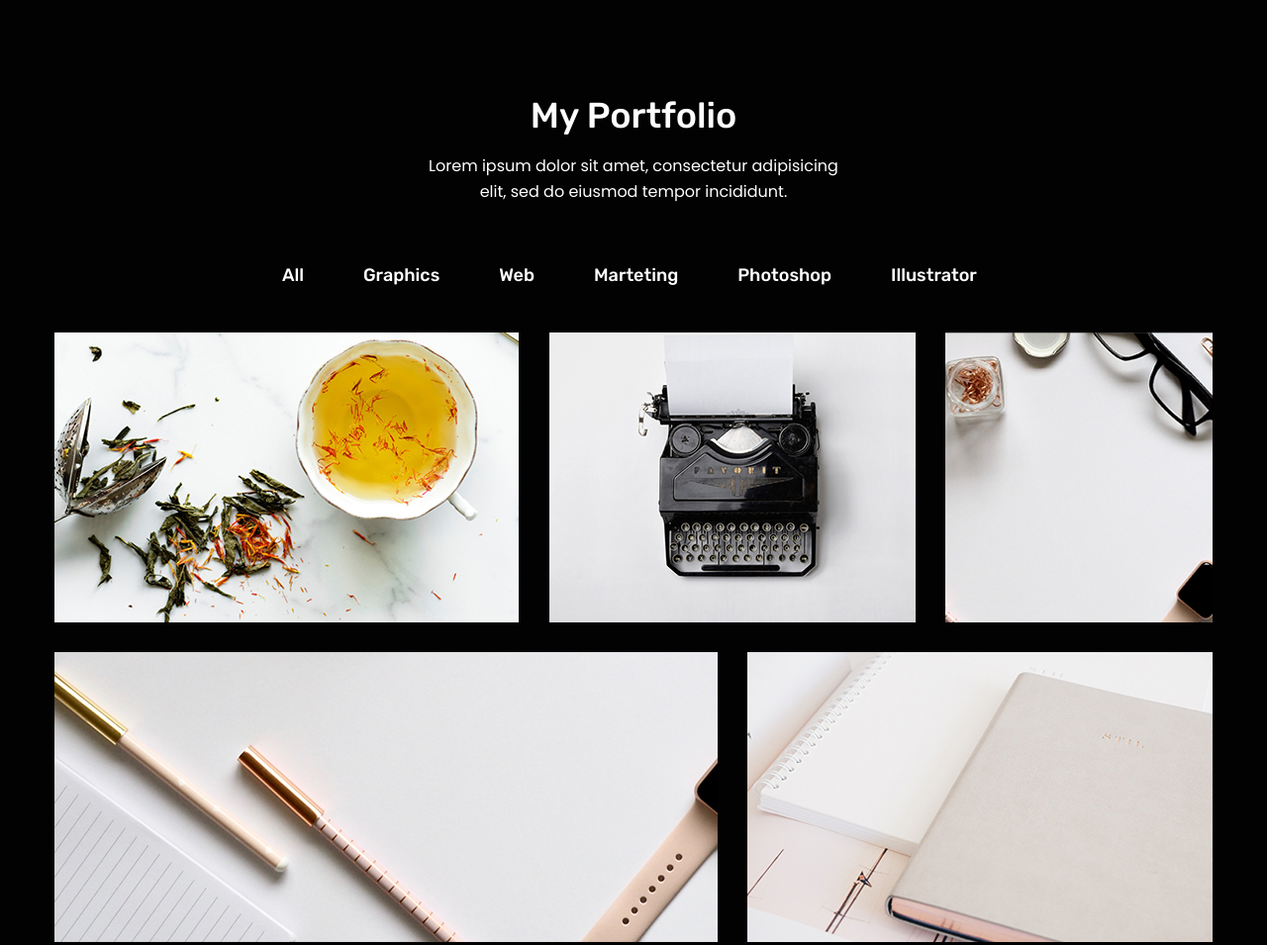
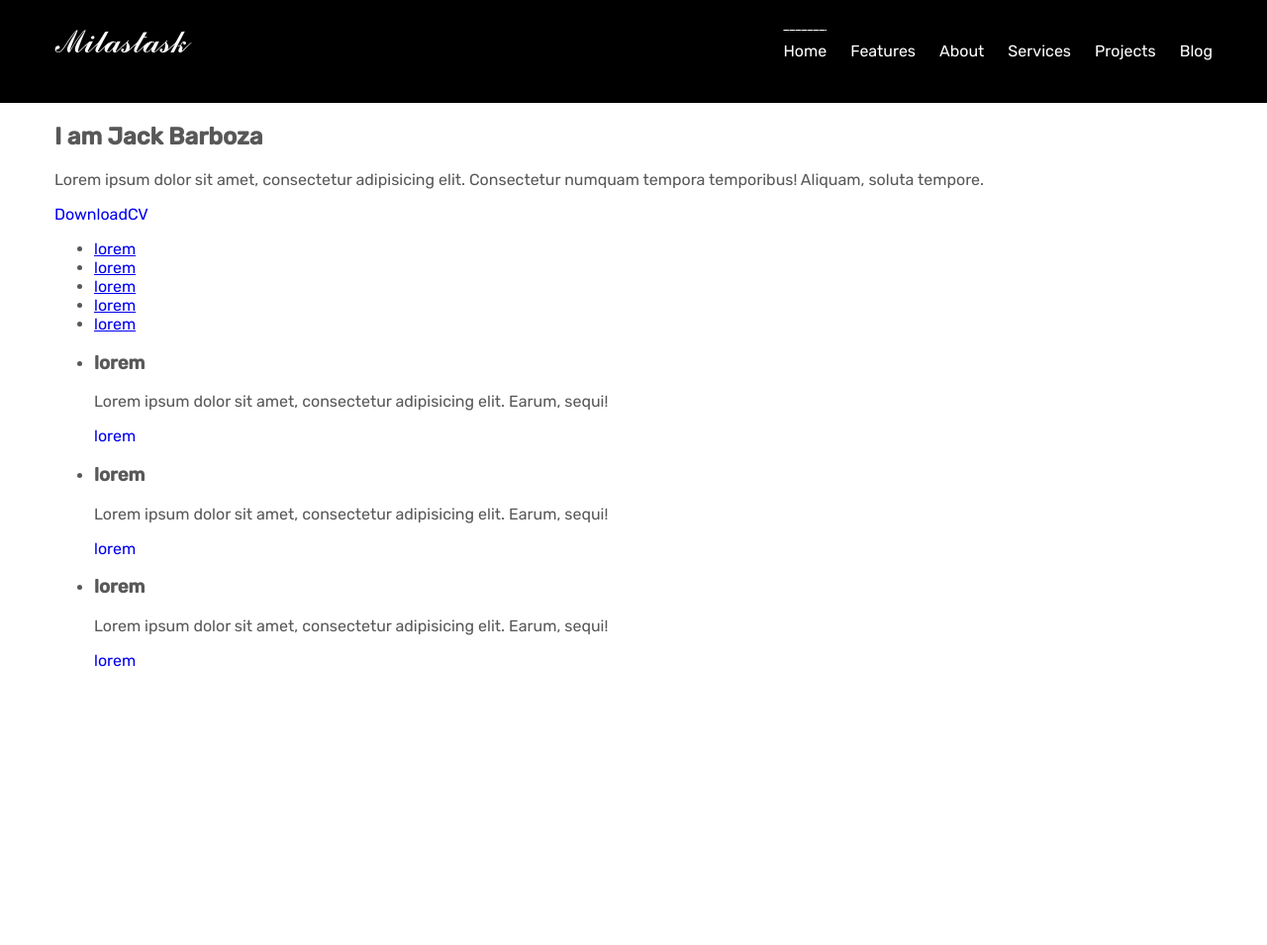
Before and after one commit to madekot/milastask, a plain HTML site: page source/index.html in a window 1280 px wide. Shown: the whole page at 99% size. After the commit the page ends 800 px from the top, so only its background shows below. Drawn offline with Linux system fonts and the light colour scheme.

Commit message:
Начал верстку блока

```diff
--- a/source/index.html
+++ b/source/index.html
@@ -9,54 +9,72 @@
 </head>
 <body>
 <div class="page">
-    <div class="portfolio__wrapper">
-        <section class="page__portfolio portfolio page__inner">
-            <div class="portfolio__title-box">
-                <h2 class="portfolio__title">My Portfolio</h2>
-                <p class="portfolio__title-description">Lorem ipsum dolor sit amet, consectetur adipisicing<br> elit,
-                    sed do eiusmod tempor incididunt.</p>
+    <div class="page__header-wrapper">
+        <header class="page__header header page__inner">
+            <nav class="header__navigation navigation">
+                <div class="navigation__logo logo">
+                    <a href="#" class="logo__link link"><img src="image/header__logo.png" alt="логотип компании" class="logo__image"></a>
+                </div>
+                <div class="header__site-menu">
+                    <ul class="site-menu">
+                        <li class="site-menu__item site-menu__item--active"><a href="#" class="link site-menu__link"><span
+                                class="site-menu__text">Home</span></a></li>
+                        <li class="site-menu__item"><a href="#" class="link site-menu__link"><span
+                                class="site-menu__text">Features</span></a></li>
+                        <li class="site-menu__item"><a href="#" class="link site-menu__link"><span
+                                class="site-menu__text">About</span></a></li>
+                        <li class="site-menu__item"><a href="#" class="link site-menu__link"><span
+                                class="site-menu__text">Services</span></a></li>
+                        <li class="site-menu__item"><a href="#" class="link site-menu__link"><span
+                                class="site-menu__text">Projects</span></a></li>
+                        <li class="site-menu__item"><a href="#" class="link site-menu__link"><span
+                                class="site-menu__text">Blog</span></a></li>
+                    </ul>
+                </div>
+            </nav>
+        </header>
+    </div>
+    <section class="page__banner-wrapper">
+        <div class="page__banner banner page__inner">
+            <div class="banner__text-box">
+                <h2 class="banner__title">I am Jack Barboza</h2>
+                <p class="banner__text">Lorem ipsum dolor sit amet, consectetur adipisicing elit. Consectetur numquam
+                    tempora temporibus! Aliquam, soluta tempore.</p>
+                <a href="#" class="bunner__link link">
+                    <span class="link__text">Download</span>
+                    <span class="link__text">CV</span>
+                </a>
             </div>
-            <div class="portfolio__menu">
-                <ul class="portfolio-menu">
-                    <li class="portfolio-menu__item"><a href="#" class="link portfolio-menu__link">All</a></li>
-                    <li class="portfolio-menu__item"><a href="#" class="link portfolio-menu__link">Graphics</a></li>
-                    <li class="portfolio-menu__item"><a href="#" class="link portfolio-menu__link">Web</a></li>
-                    <li class="portfolio-menu__item"><a href="#" class="link portfolio-menu__link">Marteting</a></li>
-                    <li class="portfolio-menu__item"><a href="#" class="link portfolio-menu__link">Photoshop</a></li>
-                    <li class="portfolio-menu__item"><a href="#" class="link portfolio-menu__link">Illustrator</a></li>
+            <div class="banner__social">
+                <ul class="social">
+                    <li class="social__item"><a href="#" class="social__link social__link--lorem">lorem</a></li>
+                    <li class="social__item"><a href="#" class="social__link social__link--lorem">lorem</a></li>
+                    <li class="social__item"><a href="#" class="social__link social__link--lorem">lorem</a></li>
+                    <li class="social__item"><a href="#" class="social__link social__link--lorem">lorem</a></li>
+                    <li class="social__item"><a href="#" class="social__link social__link--lorem">lorem</a></li>
                 </ul>
             </div>
-            <div class="portfolio__list">
-                <ul class="portfolio-list">
-                    <li class="portfolio-list__item portfolio-list__item--size-medium">
-                        <a href="#" class="link portfolio__link">
-                            <img src="image/portfolio-image-1.jpg" alt="илюстрация работы"
-                                 class="image portfolio-list__image">
-                        </a></li>
-                    <li class="portfolio-list__item portfolio-list__item--size-small">
-                        <a href="#" class="link portfolio__link">
-                            <img src="image/portfolio-image-2.jpg" alt="илюстрация работы"
-                                 class="image portfolio-list__image">
-                        </a></li>
-                    <li class="portfolio-list__item portfolio-list__item--size-tiny">
-                        <a href="#" class="link portfolio__link">
-                            <img src="image/portfolio-image-3.jpg" alt="илюстрация работы"
-                                 class="image portfolio-list__image">
-                        </a></li>
-                    <li class="portfolio-list__item portfolio-list__item--size-big">
-                        <a href="#" class="link portfolio__link">
-                            <img src="image/portfolio-image-4.jpg" alt="илюстрация работы"
-                                 class="image portfolio-list__image">
-                        </a></li>
-                    <li class="portfolio-list__item portfolio-list__item--size-medium">
-                        <a href="#" class="link portfolio__link">
-                            <img src="image/portfolio-image-5.jpg" alt="илюстрация работы"
-                                 class="image portfolio-list__image">
-                        </a></li>
+            <div class="banner__list">
+                <ul class="banner-list">
+                    <li class="banner__item">
+                        <h3 class="banner-list__title">lorem</h3>
+                        <p class="banner-list__text">Lorem ipsum dolor sit amet, consectetur adipisicing elit. Earum,
+                            sequi!</p>
+                        <a href="#" class="link banner-list__link">lorem</a></li>
+                    <li class="banner__item">
+                        <h3 class="banner-list__title">lorem</h3>
+                        <p class="banner-list__text">Lorem ipsum dolor sit amet, consectetur adipisicing elit. Earum,
+                            sequi!</p>
+                        <a href="#" class="link banner-list__link">lorem</a></li>
+                    <li class="banner__item">
+                        <h3 class="banner-list__title">lorem</h3>
+                        <p class="banner-list__text">Lorem ipsum dolor sit amet, consectetur adipisicing elit. Earum,
+                            sequi!</p>
+                        <a href="#" class="link banner-list__link">lorem</a></li>
                 </ul>
             </div>
-        </section>
-    </div>
+        </div>
+    </section>
 </div>
 </body>
 </html>
--- a/source/style.css
+++ b/source/style.css
@@ -14,9 +14,9 @@ body {
     padding-bottom: 119px;
 }
 
-.portfolio__wrapper {
+.page__header-wrapper {
     width: 100%;
-    background-color: rgb(2, 2, 2);
+    background-color: rgb(0, 0, 0);
 }
 
 .page__inner {
@@ -39,131 +39,70 @@ body {
     display: flex;
 }
 
-/*portfolio*/
-.portfolio {
-    display: flex;
-    flex-direction: column;
-    align-items: center;
+.header {
+    font-size: 16px;
+    line-height: 1.25;
     color: rgb(255, 255, 255);
-    background-color: rgb(2, 2, 2);
+    background-color: rgb(0, 0, 0);
 }
 
-.portfolio__title-box {
-    width: 570px;
-    text-align: center;
-    margin-bottom: 13px;
+.navigation {
+    display: flex;
+    flex-wrap: wrap;
 }
 
-.portfolio__title {
-    margin-top: 0;
-    font-size: 36px;
-    line-height: normal;
-    font-weight: 500;
-    margin-bottom: 17px;
+.navigation__logo {
+    width: 170px;
+    margin-right: auto;
 }
 
-.portfolio__title-description {
-    margin-top: 0;
-    font-size: 16px;
-    line-height: 1.625;
-    font-family: 'Poppins', 'Arial', sans-serif;
+/*logo*/
+.logo__link {
+    padding-top: 30px;
+    padding-bottom: 30px;
 }
 
-.portfolio__menu {
-    width: 770px;
-    margin-bottom: 14px;
+.site-menu {
+    margin: 0;
+    padding: 0;
+    list-style: none;
+    display: flex;
+    flex-wrap: wrap;
 }
 
-/*portfolio-list*/
-.portfolio-list__list {
-    list-style: none;
-    margin: 0;
-    padding: 0;
+.header__site-menu {
+    box-sizing: border-box;
+    max-width: 570px;
+    padding-top: 30px;
+    padding-bottom: 30px;
 }
 
-/*.menu*/
-.portfolio-menu {
-    display: flex;
-    flex-wrap: wrap;
-    list-style: none;
-    margin: 0 auto;
-    padding: 0;
+.site-menu__link {
+    font-size: 16px;
+    line-height: 1.25;
+    color: rgb(255, 255, 255);
+    background-color: rgb(0, 0, 0);
+    padding-bottom: 12px;
+    padding-left: 12px;
+    padding-right: 12px;
 }
 
-.portfolio-menu__link {
-    font-weight: 500;
-    color: rgb(255, 255, 255);
-    background-color: rgb(2, 2, 2);
-    font-size: 18px;
-    line-height: 1.444;
-    padding: 30px;
+.site-menu__item:last-child .site-menu__link {
+    padding-right: 0;
 }
 
-.portfolio-menu__link:hover {
-    color: rgb(255, 168, 1);
-}
-
-.portfolio__list {
-    width: 1170px;
-}
-
-/*.portfolio-list*/
-.portfolio-list {
-    display: grid;
-    grid-auto-flow: dense;
-    grid-template-columns: repeat(12, 1fr);
-    grid-auto-rows: minmax(293px, auto);
-    grid-gap: 30px;
-    list-style: none;
-    margin: 0;
-    padding: 0;
-}
-
-.portfolio-list__item {
-    grid-column: auto / span 3;
+.site-menu__item {
     position: relative;
 }
 
-
-.portfolio-list__item:hover::before {
-    content: "";
-    position: absolute;
-    width: auto;
-    height: auto;
-    left: 0;
-    right: 0;
-    top: 0;
-    bottom: 0;
-    background-color: rgba(0, 0, 0, 0.6);
+.site-menu__text {
+    padding-top: 12px;
+    box-sizing: border-box;
 }
 
-.portfolio-list__item:hover::after {
-    content: "";
-    position: absolute;
-    width: calc(100% - 34px);
-    height: calc(100% - 34px);
-    top: 50%;
-    left: 50%;
-    transform: translate(-50%, -50%);
-    outline: 3px solid white;
-    background-color: transparent;
-    background-image: url(image/portfolio__Icon.png);
-    background-repeat: no-repeat;
-    background-position: center center;
+.site-menu__item--active .site-menu__text {
+    background-image: linear-gradient(to right,  #ffffff 5px, transparent 5px, #ffffff 6px, #ffffff 6px);
+    background-size: 6px 1px;
+    background-repeat: repeat-x;
+    background-position: top center;
 }
-
-.portfolio-list__item--size-tiny {
-    grid-column: auto / span 3;
-}
-
-.portfolio-list__item--size-small {
-    grid-column: auto / span 4;
-}
-
-.portfolio-list__item--size-big {
-    grid-column: auto / span 7;
-}
-
-.portfolio-list__item--size-medium {
-    grid-column: auto / span 5;
-}
```
Also changed, not shown: source/image/header__logo.png (added), source/image/portfolio-image-1.jpg (deleted), source/image/portfolio-image-2.jpg (deleted), source/image/portfolio-image-3.jpg (deleted), source/image/portfolio-image-4.jpg (deleted), source/image/portfolio-image-5.jpg (deleted), source/image/portfolio__Icon.png (deleted).
